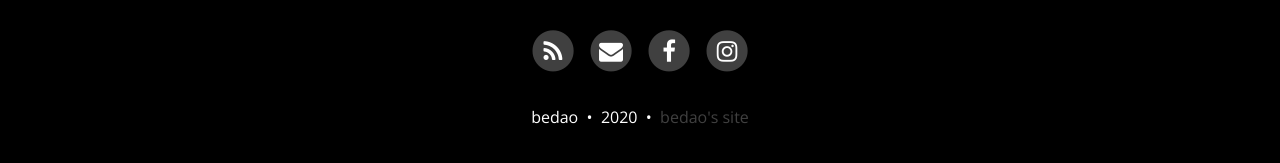
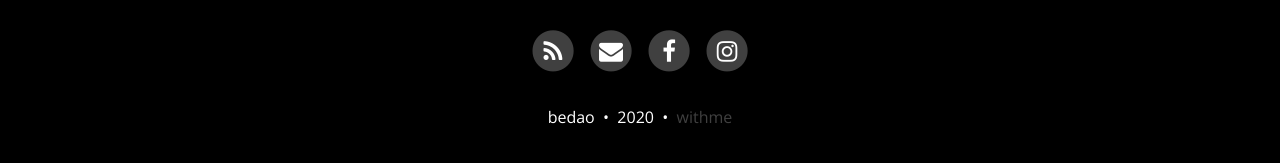
Before and after one commit to muoii/muoii.github.io, a Jekyll site: the page built from index.html, in a window 1280 px wide and 900 px high, scrolled down 1730 px. Shown: the part 721-884 px from the top of the window. Built offline with Jekyll 4.4.1, drawn with Linux system fonts in a browser that asks for light colours; nearby versions of some CDN libraries; the list of posts is cut into pages by our own code.

Commit message:
Update _config.yml

```diff
--- a/_config.yml
+++ b/_config.yml
@@ -102,7 +102,7 @@ share-links-active:
 
 # How to display the link to the website in the footer
 # Remove this if you don't want a link in the footer
-url-pretty: "bedao's site"  # eg. "deanattali.com/beautiful-jekyll"
+url-pretty: "withme"  # eg. "deanattali.com/beautiful-jekyll"
 
 # --- Web Statistics Section --- #
 
```
